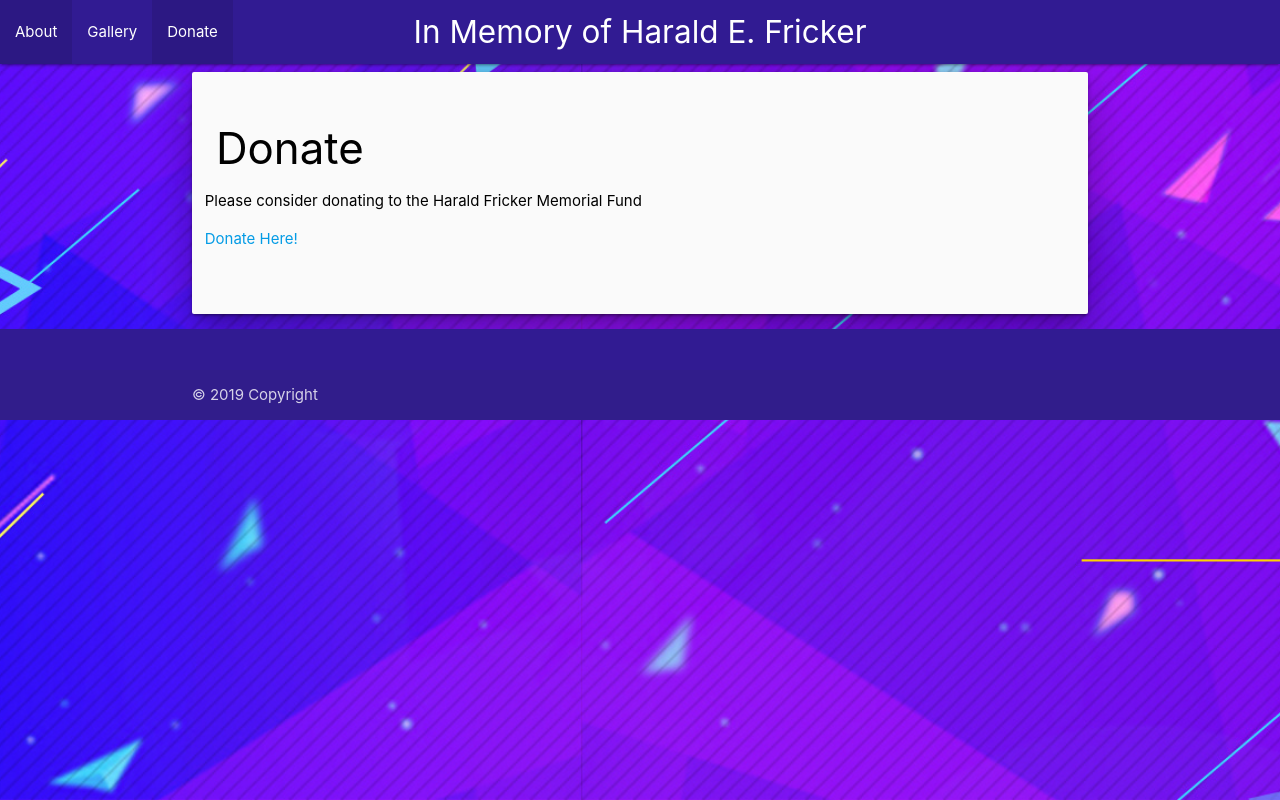
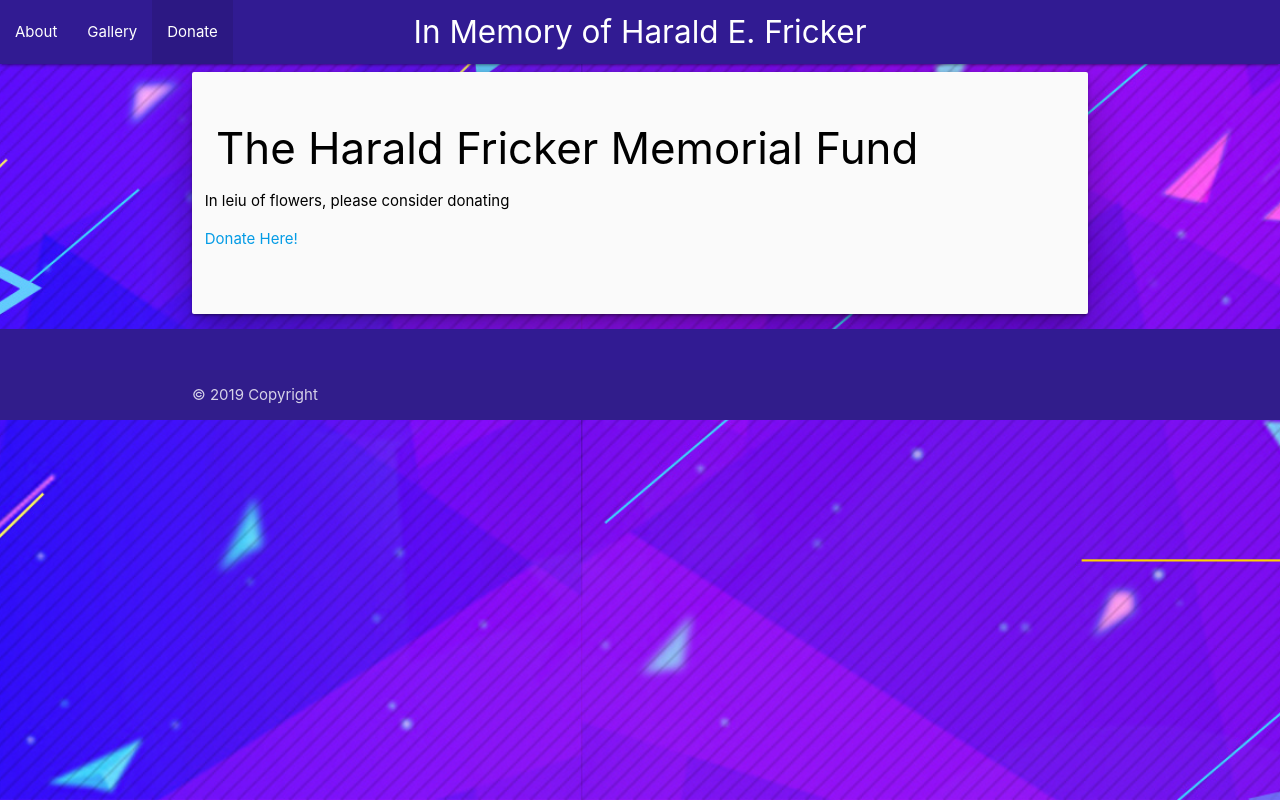
Before and after one commit to edringtondc/harald-fricker, a plain HTML site: page donate.html in a window 1280 px wide. Drawn offline with nearby package versions, Linux system fonts and the light colour scheme.

Commit message:
link and donate updated

```diff
--- a/donate.html
+++ b/donate.html
@@ -47,12 +47,12 @@
 
         <div class="col s12">
           <span class="black-text">
-            <h3 class="page-title">Donate</h3>
+            <h3 class="page-title">The Harald Fricker Memorial Fund</h3>
             <div class="row">
               <p>
-                Please consider donating to the Harald Fricker Memorial Fund
+                In leiu of flowers, please consider donating
               </p>
-              <a href="https://www.paypal.me/HaraldFrickerMem">Donate Here!</a>
+              <a href="https://www.paypal.me/HaraldFrickerMem" target="_blank">Donate Here!</a>
 
 
             </div>
```
